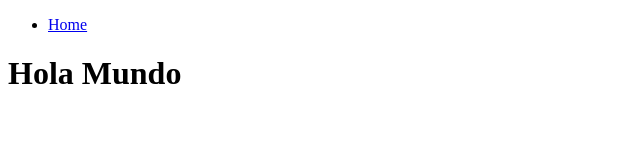
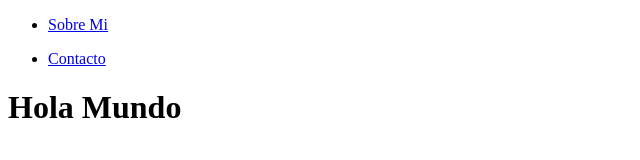
Before and after one commit to JoseRicardoRuiz27/Node-Website, a website: page src/cliente/index.html in a window 1280 px wide. Shown: the whole page, without its empty margins (0-640 px from the left). Drawn offline with Linux system fonts and the light colour scheme.

Commit message:
Agregamos archivo css

```diff
--- a/src/cliente/index.html
+++ b/src/cliente/index.html
@@ -3,18 +3,21 @@
 <head>
     <meta charset="UTF-8">
     <meta name="viewport" content="width=device-width, initial-scale=1.0">
+    <link rel="stylesheet" href="/style.css">
     <title>App Node</title>
-    <style>
-    :root{
-        color-scheme: light dark;
-    }
-    </style>
 </head>
 <body>
     <nav>
         <ul>
             <li>
-                <a href="/">Home</a>
+                <a href="/about">Sobre Mi</a>
+            </li>
+        </ul>
+    </nav>
+    <nav>
+        <ul>
+            <li>
+                <a href="/contact">Contacto</a>
             </li>
         </ul>
     </nav>
--- a/src/index.js
+++ b/src/index.js
@@ -10,6 +10,8 @@ app.set('cliente', join(__dirname, 'cliente'))
 
 app.use(router)
 
+app.use(express.static(join(__dirname, 'public')))
+
 const PORT = process.env.PORT ?? 3001
 
 app.listen(PORT, () => {
--- /dev/null
+++ b/src/public/style.css
@@ -0,0 +1,3 @@
+:root{
+    color-scheme: light dark;
+}
--- a/src/routes/routes.js
+++ b/src/routes/routes.js
@@ -14,8 +14,5 @@ router.get('/contact', (req, res) => {
     res.sendFile(process.cwd() + '/src/cliente/contact.html')
 })
 
-router.use((req, res) =>{
-    res.status(404).send(`<h1>Not Found 404</h1>`)
-})
 
 export default router
```
Also changed, not shown: src/cliente/about.html (+8 -5 lines), src/cliente/contact.html (+8 -5 lines).
